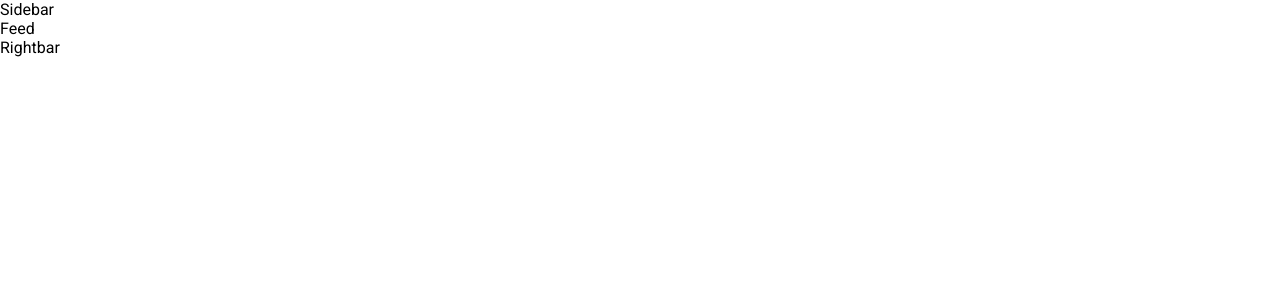
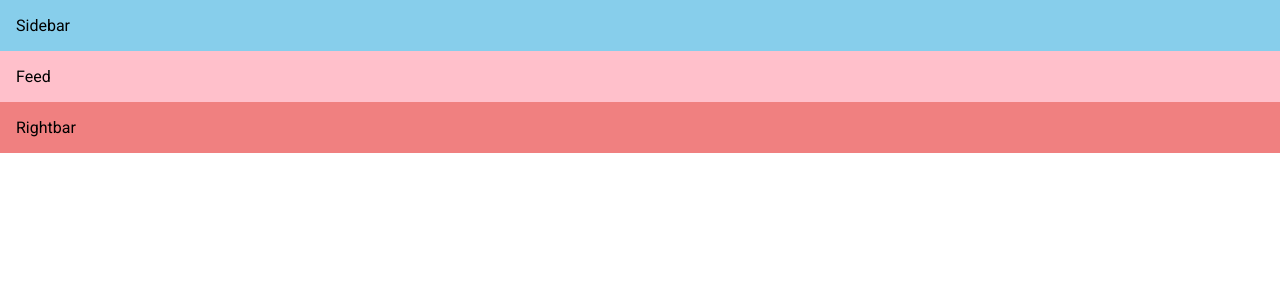
Before and after one commit to MASsAED/social-web, a React (Create React App) app: page / in a window 1280 px wide. Shown: the top 300 px of the page. Built offline with nearby package versions, Linux system fonts and the light colour scheme.

Commit message:
Wrap com_into Box in mui liberery

```diff
--- a/src/components/Feed.jsx
+++ b/src/components/Feed.jsx
@@ -1,10 +1,11 @@
+import { Box } from '@mui/material'
 import React from 'react'
 
 const Feed = () => {
   return (
-    <div>
+    <Box bgcolor="pink" flex={4} p={2}>
       Feed
-    </div>
+    </Box>
   )
 }
 
--- a/src/components/Rightbar.jsx
+++ b/src/components/Rightbar.jsx
@@ -1,10 +1,11 @@
+import { Box } from '@mui/material'
 import React from 'react'
 
 const Rightbar = () => {
   return (
-    <div>
+    <Box bgcolor="lightcoral" flex={2} p={2} sx={{ display: { xs: "none", sm: "block"}}}>
       Rightbar
-    </div>
+    </Box>
   )
 }
 
--- a/src/components/Sidebar.jsx
+++ b/src/components/Sidebar.jsx
@@ -1,10 +1,11 @@
+import { Box } from '@mui/material'
 import React from 'react'
 
 const Sidebar = () => {
   return (
-    <div>
+    <Box bgcolor="skyblue" flex={1} p={2} sx={{ display: { xs: "none", sm: "block"}}}>
       Sidebar
-    </div>
+    </Box>
   )
 }
 
```
